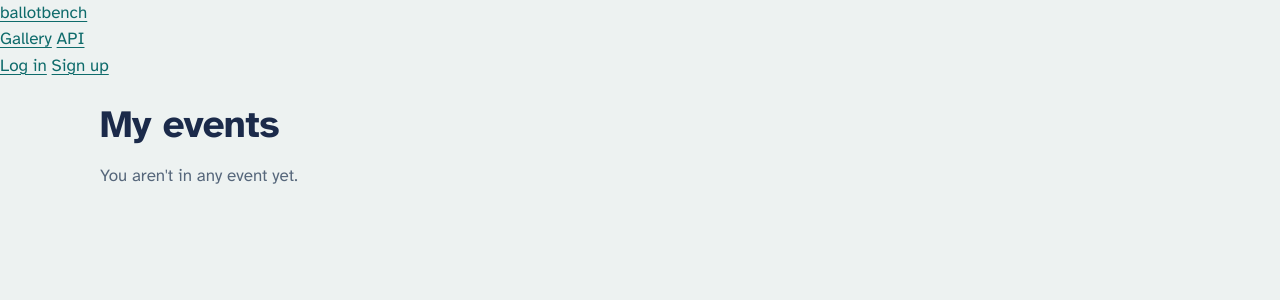
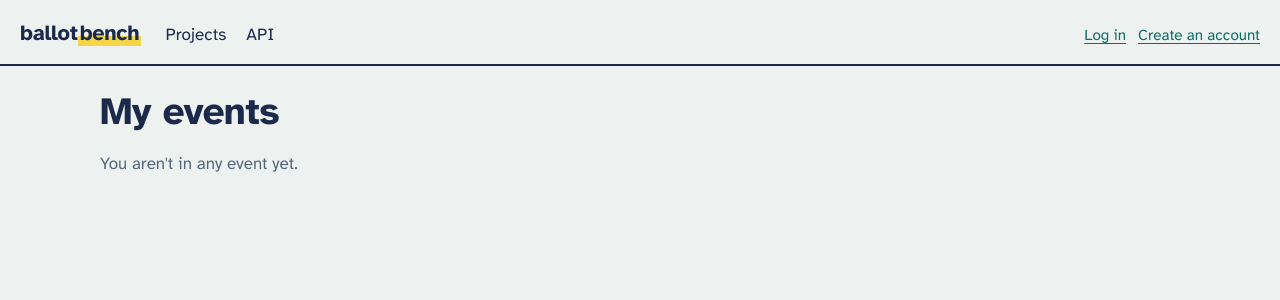
Before and after one commit to keirsalterego/ballotbench, a Django app: template src/portal/templates/portal/home.html in a window 1280 px wide. Shown: the top 300 px of the page. Run offline with Django 5.2, Linux system fonts and the light colour scheme; the template is opened without the code that fills it, so the values that code supplies are empty.

Commit message:
Masthead with the wordmark on a rule and the current page marked

```diff
--- a/src/portal/templates/portal/base.html
+++ b/src/portal/templates/portal/base.html
@@ -3,23 +3,26 @@
 <head>
 <meta charset="utf-8">
 <meta name="viewport" content="width=device-width, initial-scale=1">
-<title>{% block title %}{% endblock %} · ballotbench</title>
+<title>{% block title %}{% endblock %} | ballotbench</title>
+<link rel="preload" href="{% static 'portal/fonts/atkinson-hyperlegible-latin-400-normal.woff2' %}" as="font" type="font/woff2" crossorigin>
 <link rel="stylesheet" href="{% static 'portal/site.css' %}">
 </head>
 <body>
-<header class="top">
-  <a class="brand" href="{% url 'gallery' %}">ballotbench</a>
-  <nav>
-    <a href="{% url 'gallery' %}">Gallery</a>
-    {% if user.is_authenticated %}<a href="{% url 'home' %}">My events</a>{% endif %}
+<header class="masthead">
+  <a class="wordmark" href="{% url 'gallery' %}">ballot<span>bench</span></a>
+  <nav aria-label="Main">
+    <a href="{% url 'gallery' %}"{% if request.resolver_match.url_name == "gallery" %} aria-current="page"{% endif %}>Projects</a>
+    {% if user.is_authenticated %}<a href="{% url 'home' %}"{% if request.resolver_match.url_name == "home" %} aria-current="page"{% endif %}>My events</a>{% endif %}
     <a href="/api/docs">API</a>
   </nav>
+  <div class="who">
   {% if user.is_authenticated %}
-    <span class="muted">{{ user.email }}</span>
+    <span>{{ user.email }}</span>
     <form method="post" action="{% url 'logout' %}">{% csrf_token %}<button class="link">Log out</button></form>
   {% else %}
-    <a href="{% url 'login' %}">Log in</a> <a href="{% url 'signup' %}">Sign up</a>
+    <a href="{% url 'login' %}">Log in</a> <a href="{% url 'signup' %}">Create an account</a>
   {% endif %}
+  </div>
 </header>
 <main>
 {% if messages %}<ul class="messages">{% for m in messages %}<li class="{{ m.tags }}">{{ m }}</li>{% endfor %}</ul>{% endif %}
```
